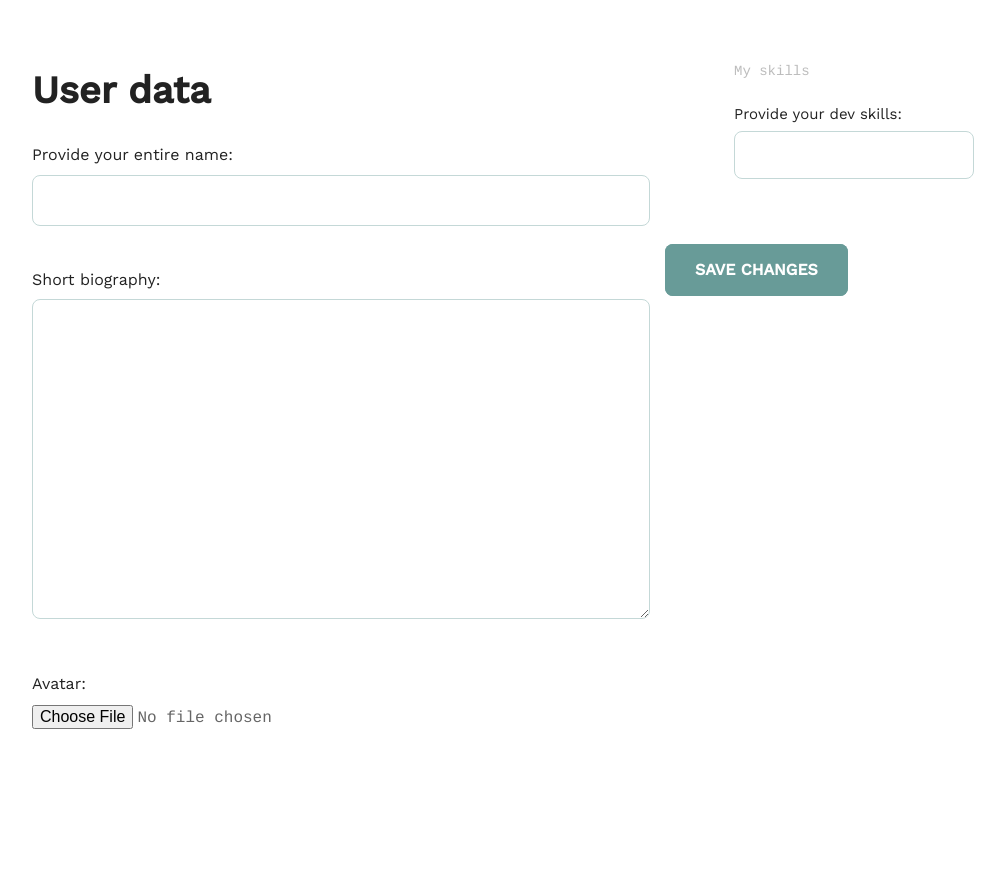
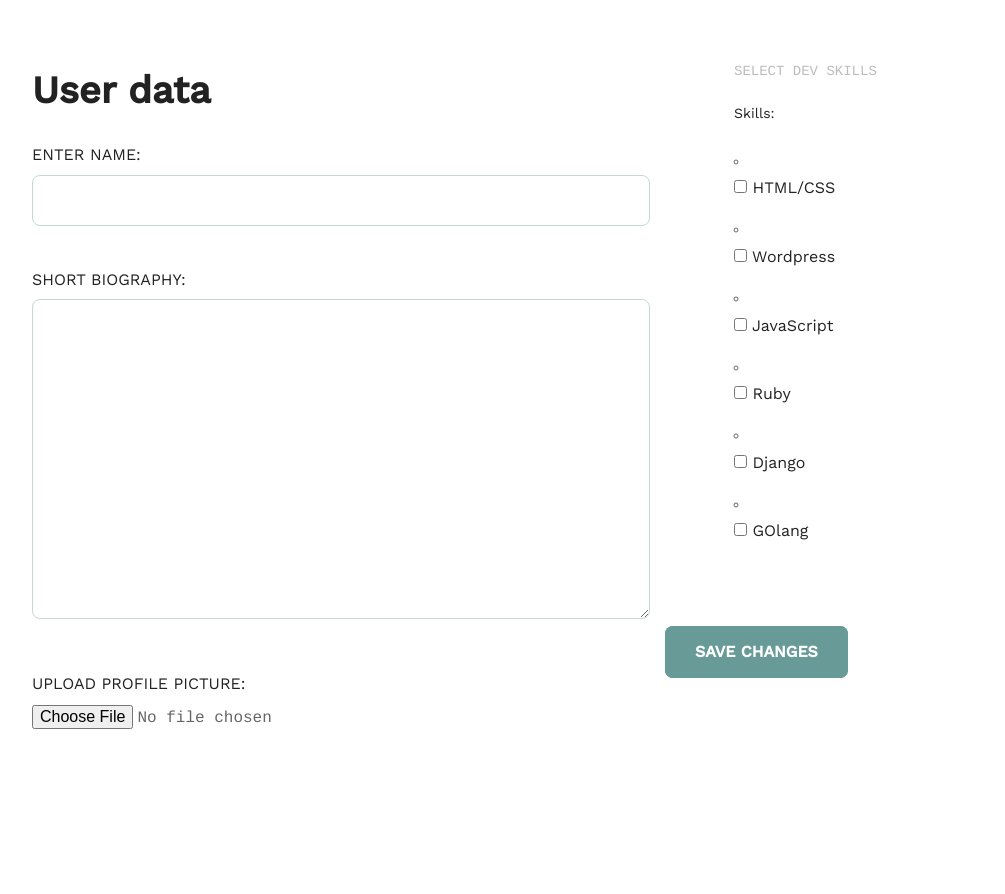
Before and after one commit to AaronMillOro/social_team_builder_django, a Django app: template team_builder/teams/templates/profile_edit.html in a window 1280 px wide. Shown: the part 91-985 px from the top of the page, without its empty margins (83-1088 px from the left). Run offline with Django 3.2, Linux system fonts and the light colour scheme; the template is opened without the code that fills it: values that come from a table or form of the project are taken from there, others are empty.

Commit message:
ADD: Feature to list developer skills CODE: Select multiple option of dev skills as checkboxes

```diff
--- a/team_builder/teams/forms.py
+++ b/team_builder/teams/forms.py
@@ -4,6 +4,15 @@ from django.core.exceptions import ValidationError
 import re
 
 from . import models
+
+SKILLS = [
+    ('HTML/CSS', 'HTML/CSS'),
+    ('Wordpress', 'Wordpress'),
+    ('JavaScript', 'JavaScript'),
+    ('Ruby', 'Ruby'),
+    ('Django', 'Django'),
+    ('GOlang', 'GOlang')
+]
 
 
 class ProfileForm(forms.ModelForm):
@@ -14,9 +23,9 @@ class ProfileForm(forms.ModelForm):
             'fullname', 'bio', 'avatar',
         )
         labels = {
-            'fullname': 'Provide your entire name',
-            'bio': 'Short biography',
-            'skills': 'Provide your dev skills',
+            'fullname': 'ENTER NAME',
+            'bio': 'SHORT BIOGRAPHY',
+            'avatar': 'UPLOAD PROFILE PICTURE',
         }
 
     def clean_bio(self):
@@ -24,12 +33,15 @@ class ProfileForm(forms.ModelForm):
         bio = self.cleaned_data['bio']
         if len(bio) < 10:
             raise forms.ValidationError(
-                'The biography must have at least 10 characters')
+                'BIOGRAPHY FIELD MUST HAVE AT LEAST 10 CHARACTERS')
         return bio
 
 class SkillsForm(forms.ModelForm):
+    skills = forms.MultipleChoiceField(
+        widget=forms.CheckboxSelectMultiple, choices=SKILLS,
+    )
 
     class Meta:
         model = models.Profile
         fields = ('skills',)
-        labels = {'skills': 'Provide your dev skills'}
+        labels = {'skills': 'PROVIDE DEV SKILLS',}
--- a/team_builder/teams/models.py
+++ b/team_builder/teams/models.py
@@ -2,16 +2,6 @@ from django.contrib.auth.models import User
 from django.db import models
 from django.db.models.signals import post_save
 from django.dispatch import receiver
-
-# todo: change to a new model to add from users the different skills
-SKILLS = [
-    ('1', 'HTML/CSS'),
-    ('2', 'Wordpress'),
-    ('3', 'JavaScript'),
-    ('4', 'Ruby'),
-    ('5', 'Django'),
-    ('6', 'GOlang')
-]
 
 
 class Skill(models.Model):
@@ -28,13 +18,17 @@ class Profile(models.Model):
     fullname = models.CharField(max_length=200, blank=True)
     bio = models.TextField(max_length=400, blank=True)
     avatar = models.ImageField(upload_to='images/', null=True, blank=True)
-    #skills = models.CharField(max_length=500, default='')
     skills = models.CharField(max_length=1000, default='')
     current_projects = models.CharField(max_length=20, default='')
     old_projects = models.CharField(max_length=20, default='')
 
     def __str__(self):
         return self.username
+
+    def skills_as_list(self):
+        skills = self.skills
+        skills = skills.replace("[", "").replace("]", "").replace("'", "")
+        return skills.split(",")
 
 
 class Project(models.Model):
@@ -72,7 +66,6 @@ def create_user_profile(sender, instance, created, **kwargs):
     if created:
         Profile.objects.create(username=instance)
 
-
-@receiver(post_save, sender=Skill)
-def save_skill_profile(sender, instance, **kwargs):
-    instance.profile.save()
+#@receiver(post_save, sender=Skill)
+#def save_skill_profile(sender, instance, **kwargs):
+#    instance.profile.save()
--- a/team_builder/teams/templates/profile_edit.html
+++ b/team_builder/teams/templates/profile_edit.html
@@ -14,8 +14,8 @@
 
     <div class="grid-25 grid-push-5">
       <div class="circle--secondary--module">
-        <h3>My skills</h3>
-            {{ skills_form.as_table }}
+        <h2>SELECT DEV SKILLS</h2>
+            {{ skills_form.as_p }}
       </div>
     </div>
 
```
Also changed, not shown: team_builder/teams/templates/profile.html (+4 -5 lines), team_builder/db.sqlite3.
